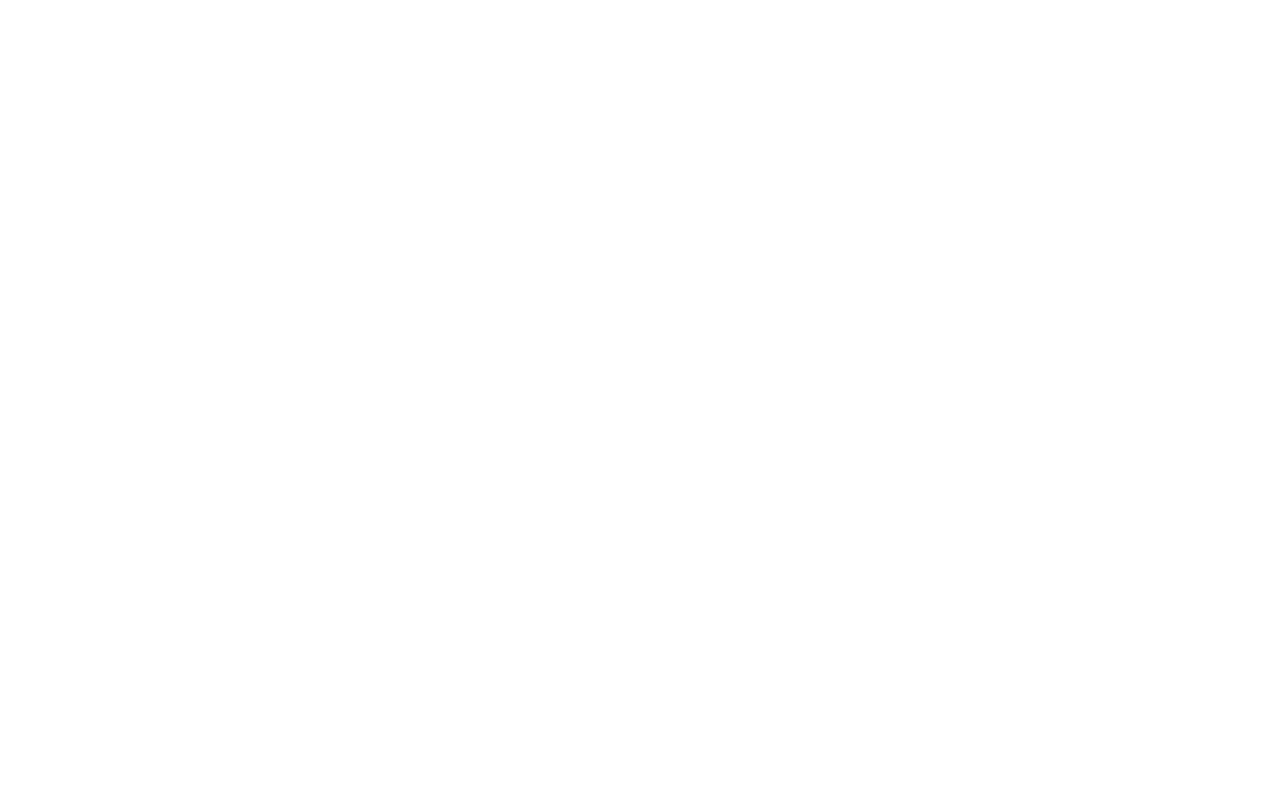
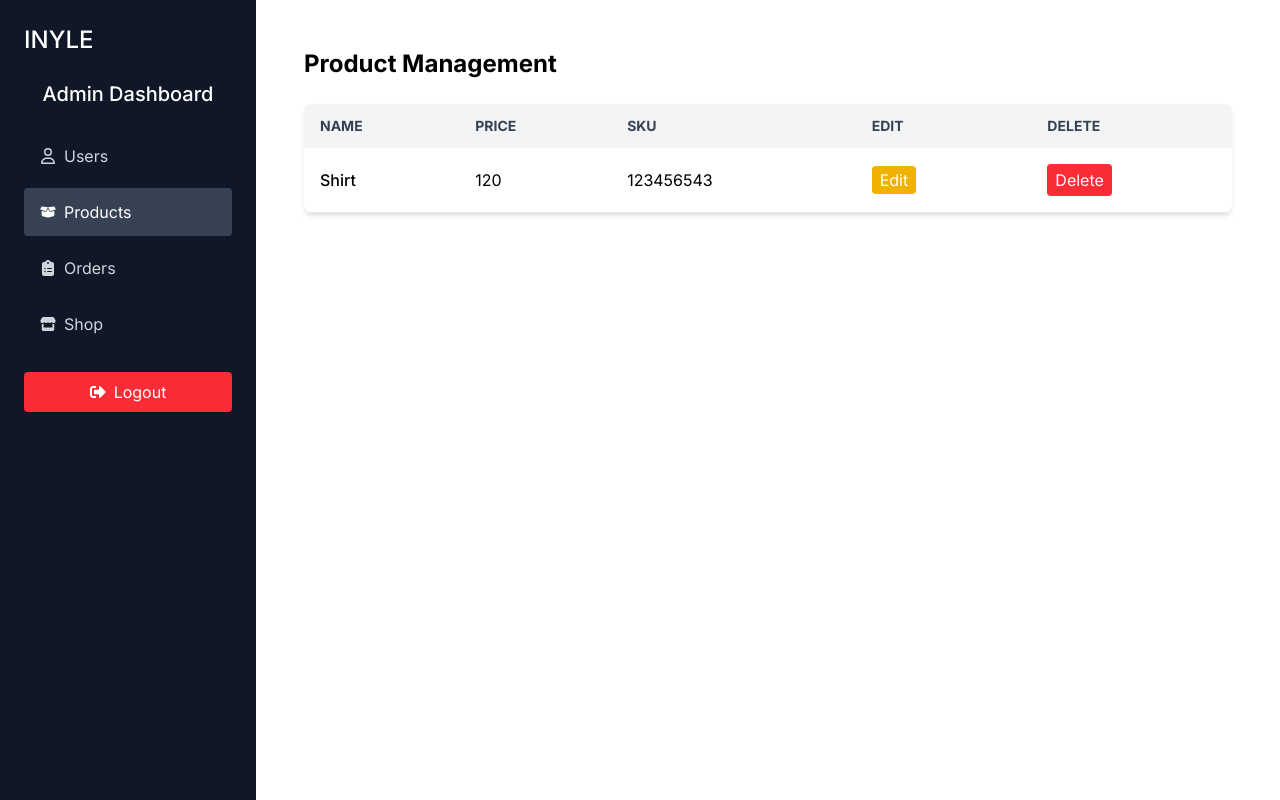
Before and after one commit to mavish12/Trendy-wears, a React (Vite) app in the folder frontend/: page /admin/products in a window 1280 px wide. Before the commit this address had no page. Built offline with nearby package versions, Linux system fonts and the light colour scheme.

Commit message:
Product Management UI Done

```diff
--- a/frontend/src/App.jsx
+++ b/frontend/src/App.jsx
@@ -17,6 +17,7 @@
 import AdminLayout from "./components/Admin/AdminLayout";
 import AdminHomePage from "./pages/AdminHomePage";
 import UserManagement from "./components/Admin/UserManagement";
+import ProductManagement from "./components/Admin/ProductManagement";
 
 function App() {
   return (
@@ -40,6 +41,7 @@
         <Route path="/admin" element={<AdminLayout />}>
           <Route index element={<AdminHomePage/>}/>
           <Route path="users" element={<UserManagement/>}/>
+          <Route path="products" element={<ProductManagement/>}/>
         </Route>
       </Routes>
     </BrowserRouter>
--- /dev/null
+++ b/frontend/src/components/Admin/ProductManagement.jsx
@@ -0,0 +1,71 @@
+import React from 'react'
+import { Link } from 'react-router-dom'
+
+const ProductManagement = () => {
+
+    const products = [
+        {
+            _id: 123432,
+            name:"Shirt",
+            price: 120,
+            sku: "123456543"
+        }
+    ]
+
+    const handleDelete = (id) =>{
+        if(window.confirm("Are you sure you want to delete the product?")){
+        console.log("Delete Product with ID", id)
+
+        }
+    }
+  return (
+    <div className='w-full mx-auto p-6'>
+        <h2 className="text-2xl font-bold mb-6">
+            Product Management
+        </h2>
+        <div className="overflow-x-auto shadow-md sm:rounded-lg">
+        <table className="min-w-full text-left">
+          <thead className="bg-gray-100 text-gray-700 uppercase text-sm">
+            <tr>
+              <th className="py-3 px-4">Name</th>
+              <th className="py-3 px-4">Price</th>
+              <th className="py-3 px-4">Sku</th>
+              <th className="py-3 px-4">Edit </th>
+              <th className="py-3 px-4">Delete</th>
+            </tr>
+          </thead>
+          <tbody>
+            {products.length > 0 ? (
+              products.map((product) => (
+                <tr
+                  key={product._id}
+                  className="border-b border-b-gray-200 hover:bg-gray-50 cursor-pointer"
+                >
+                  <td className="p-4 font-medium whitespace-nowrap">
+                    {product.name}
+                  </td>
+                  <td className="p-4">{product.price}</td>
+                  <td className="p-4">{product.sku}</td>
+                  <td className='p-4'>
+                    <Link to={`/admin/products/${product._id}/edit`} className='bg-yellow-500 text-white px-2 py-1 rounded mr-2 hover:bg-yellow-600'>Edit</Link>
+                  </td>
+                  <td className="p-4">
+                  <button onClick={() => handleDelete(product._id)} className='bg-red-500 text text-white px-2 py-1 rounded hover:bg-red-600'>Delete</button>
+                  </td>
+                </tr>
+              ))
+            ) : (
+              <tr>
+                <td colSpan={4} className="p-4 text-center text-gray-500">
+                  No Orders Recieved Recently
+                </td>
+              </tr>
+            )}
+          </tbody>
+        </table>
+        </div>
+    </div>
+  )
+}
+
+export default ProductManagement
```
